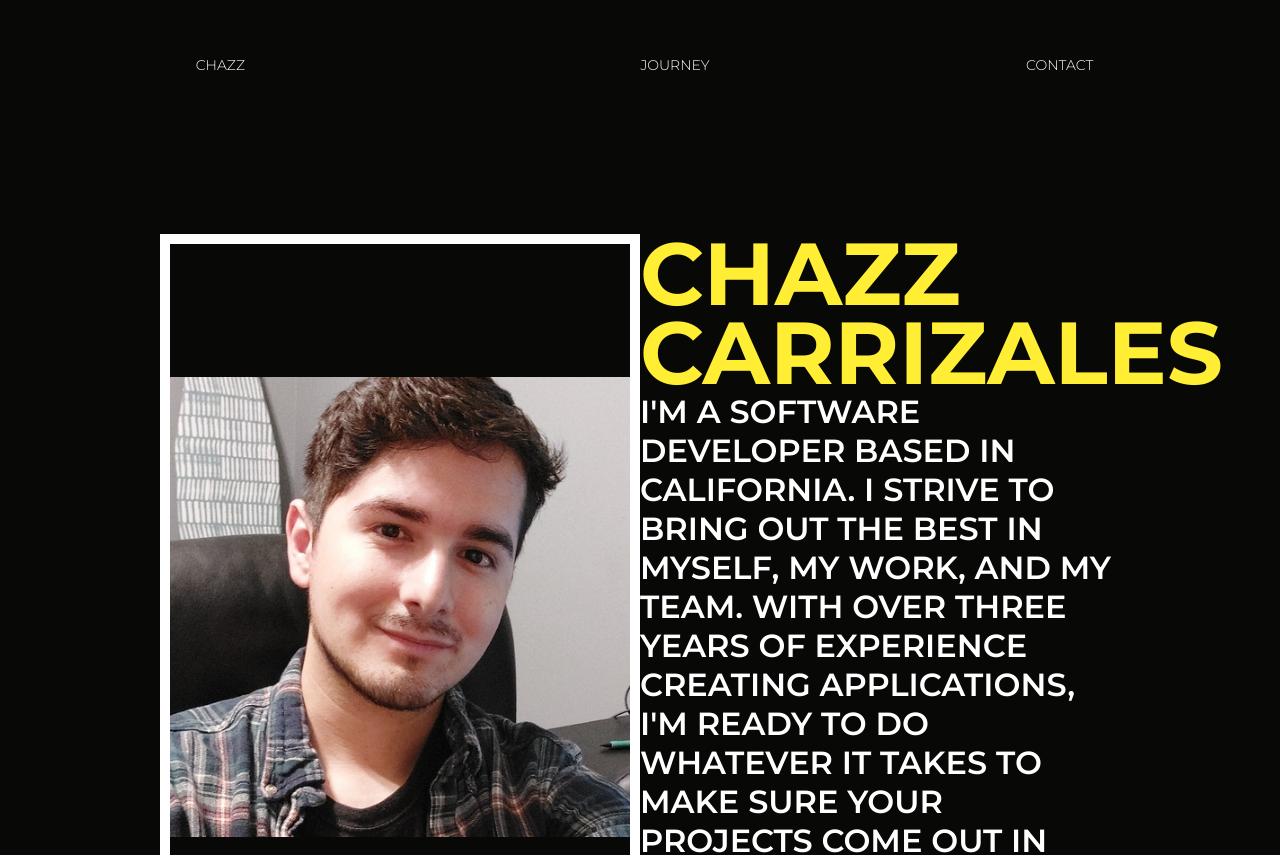
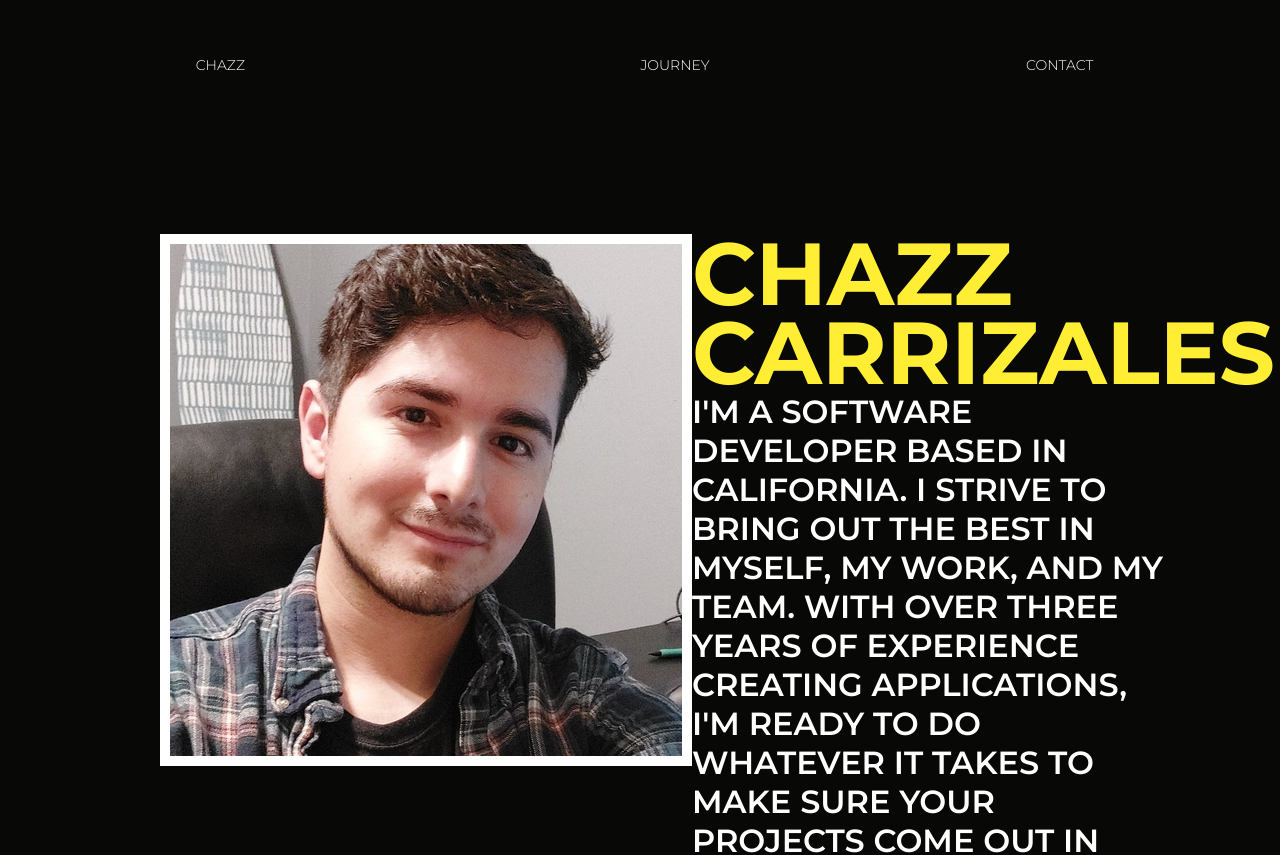
Before and after one commit to czcarrizales/react-portfolio, a React (Create React App) app: page / in a window 1280 px wide. Shown: the top 855 px of the page. Built offline with nearby package versions, Linux system fonts and the light colour scheme.

Commit message:
making hero image it's own div

```diff
--- a/src/components/Hero.js
+++ b/src/components/Hero.js
@@ -5,10 +5,7 @@ import chazzHeroPic from '../images/chazz-portfolio-picture.jpg'
 export default function Hero() {
     return (
         <div className="hero-container">
-            <div className="hero-img-container">
                 <img className="hero-img" src={chazzHeroPic}></img>
-
-            </div>
             <div className="hero-text">
             <h1>CHAZZ CARRIZALES</h1>
                 {/* <h2>Making Apps With <span className="complex">Determination</span> And <span className="simple">Perseverance</span></h2> */}
```
